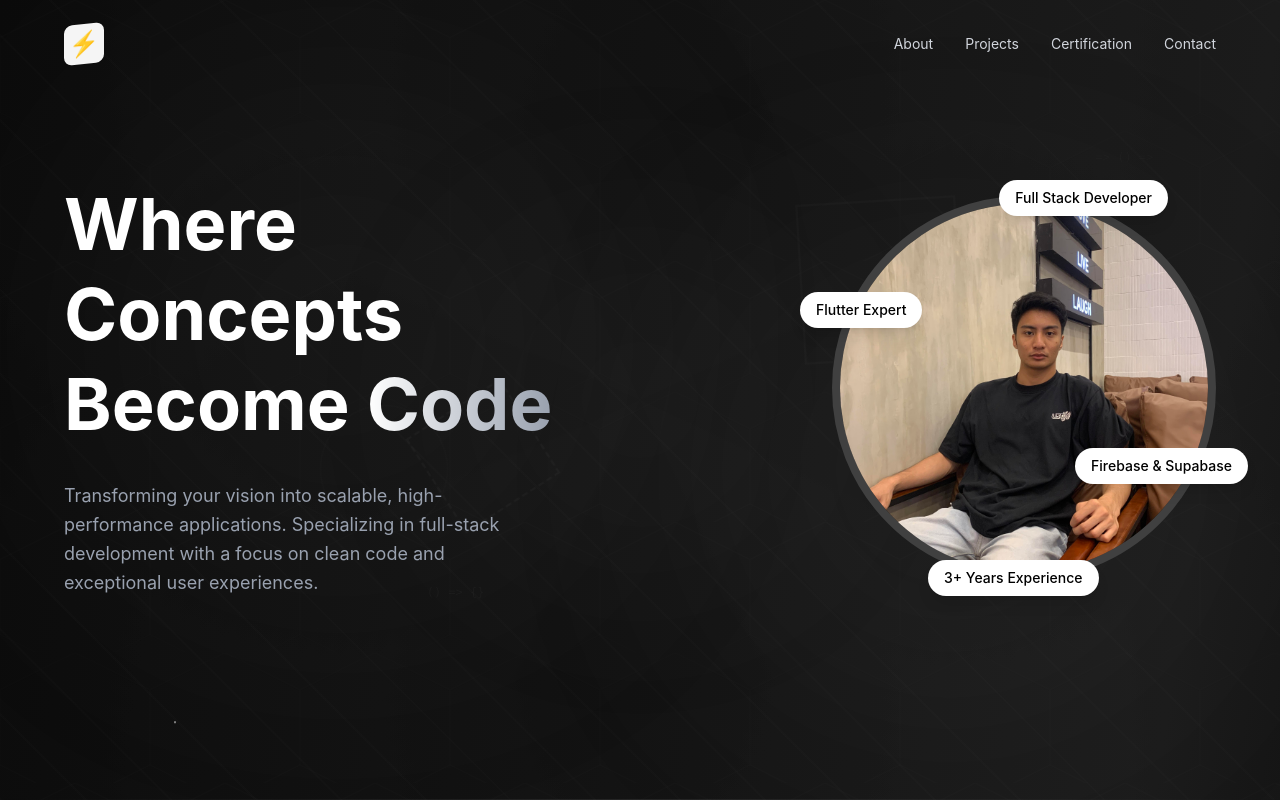
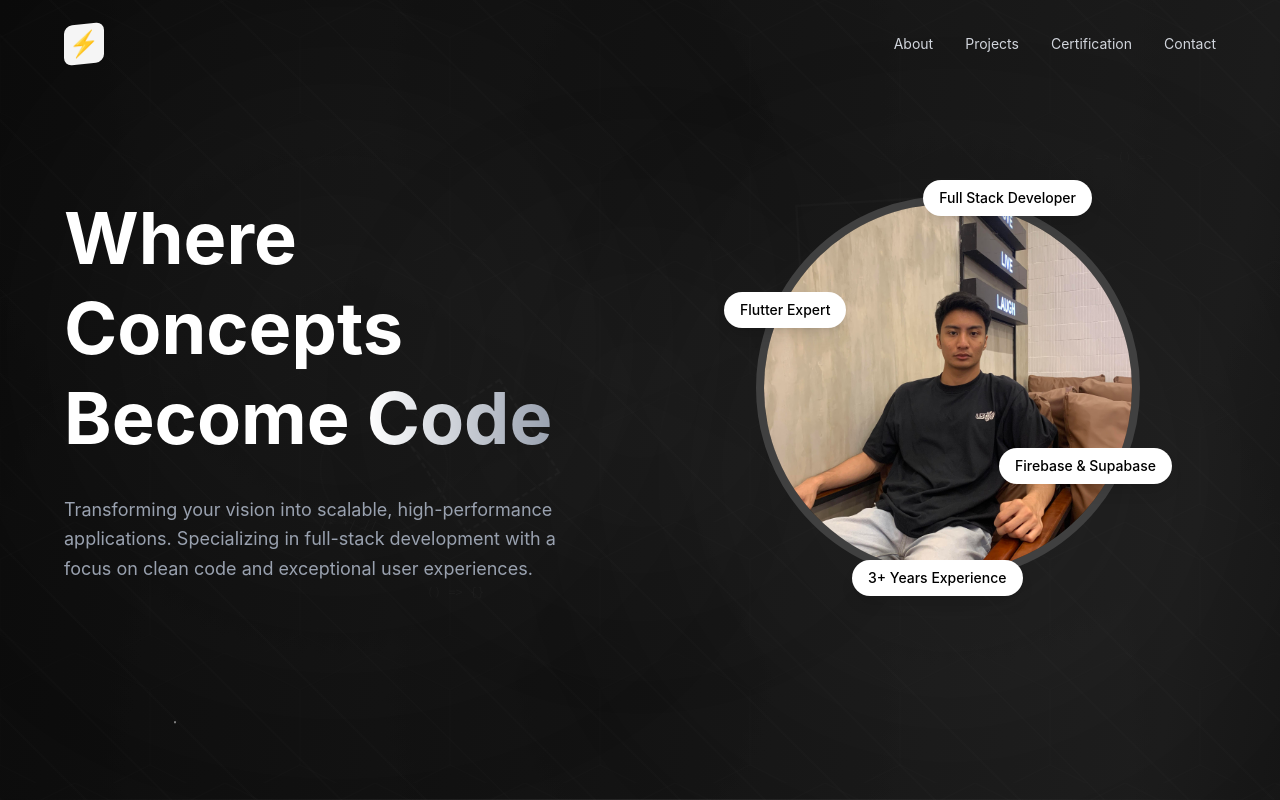
Before and after one commit to robertterquin/personal-portfolio, a React (Vite) app in the folder portfolio_v2/: page / in a window 1280 px wide. Shown: the top 800 px of the page. Built offline with nearby package versions, Linux system fonts and the light colour scheme.

Commit message:
feat: center content alignment and adjust layout in Landing page

```diff
--- a/portfolio_v2/src/pages/Landing/Landing.jsx
+++ b/portfolio_v2/src/pages/Landing/Landing.jsx
@@ -152,23 +152,23 @@ const Landing = () => {
       </nav>
 
       {/* Main Content */}
-      <div className="relative z-10 container mx-auto px-8 md:px-16 py-12 md:py-20 flex items-center min-h-[calc(100vh-200px)]">
-        <div className="grid grid-cols-1 lg:grid-cols-2 gap-12 lg:gap-20 items-center w-full max-w-7xl mx-auto">
+      <div className="relative z-10 container mx-auto px-8 md:px-16 py-12 md:py-20 flex items-center justify-center min-h-[calc(100vh-200px)]">
+        <div className="grid grid-cols-1 lg:grid-cols-2 gap-12 lg:gap-20 items-center w-full max-w-6xl">
 
           {/* Left Side - Text Content */}
-          <div className="space-y-8">
+          <div className="space-y-8 text-center lg:text-left">
             <h1 className="text-5xl md:text-6xl lg:text-7xl font-bold leading-tight">
               Where Concepts<br />
               Become <span className="text-transparent bg-clip-text bg-gradient-to-r from-white to-gray-400">Code</span>
             </h1>
 
-            <p className="text-gray-400 text-lg max-w-md leading-relaxed">
+            <p className="text-gray-400 text-lg leading-relaxed">
               Transforming your vision into scalable, high-performance applications. Specializing in full-stack development with a focus on clean code and exceptional user experiences.
             </p>
           </div>
 
           {/* Right Side - Profile Image with Service Tags */}
-          <div className="relative flex justify-center lg:justify-end">
+          <div className="relative flex justify-center">
             {/* Profile Circle */}
             <div className="relative">
               <div className="w-64 h-64 md:w-80 md:h-80 lg:w-96 lg:h-96 rounded-full overflow-hidden border-8 border-mono-300 relative">
```
